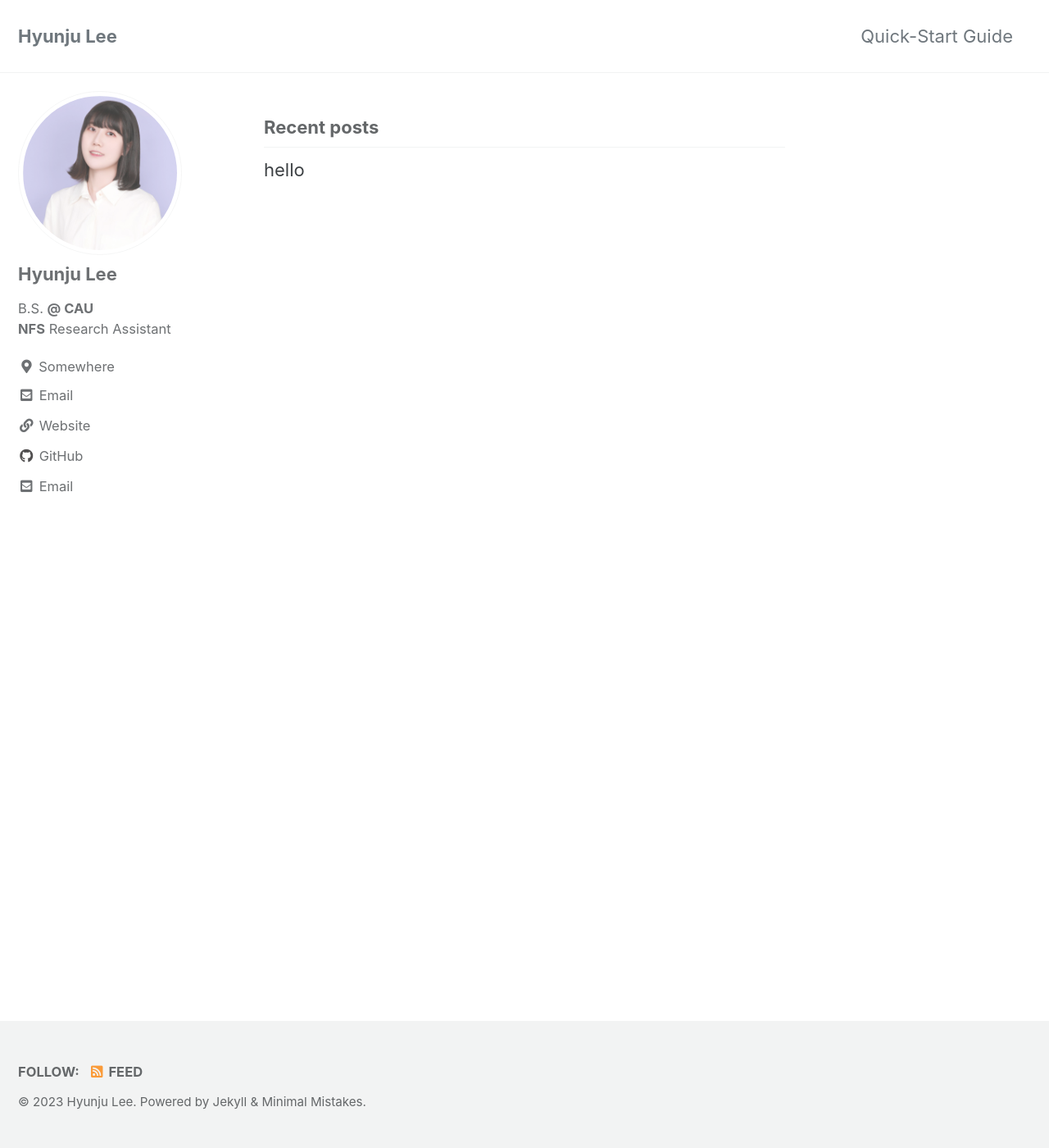
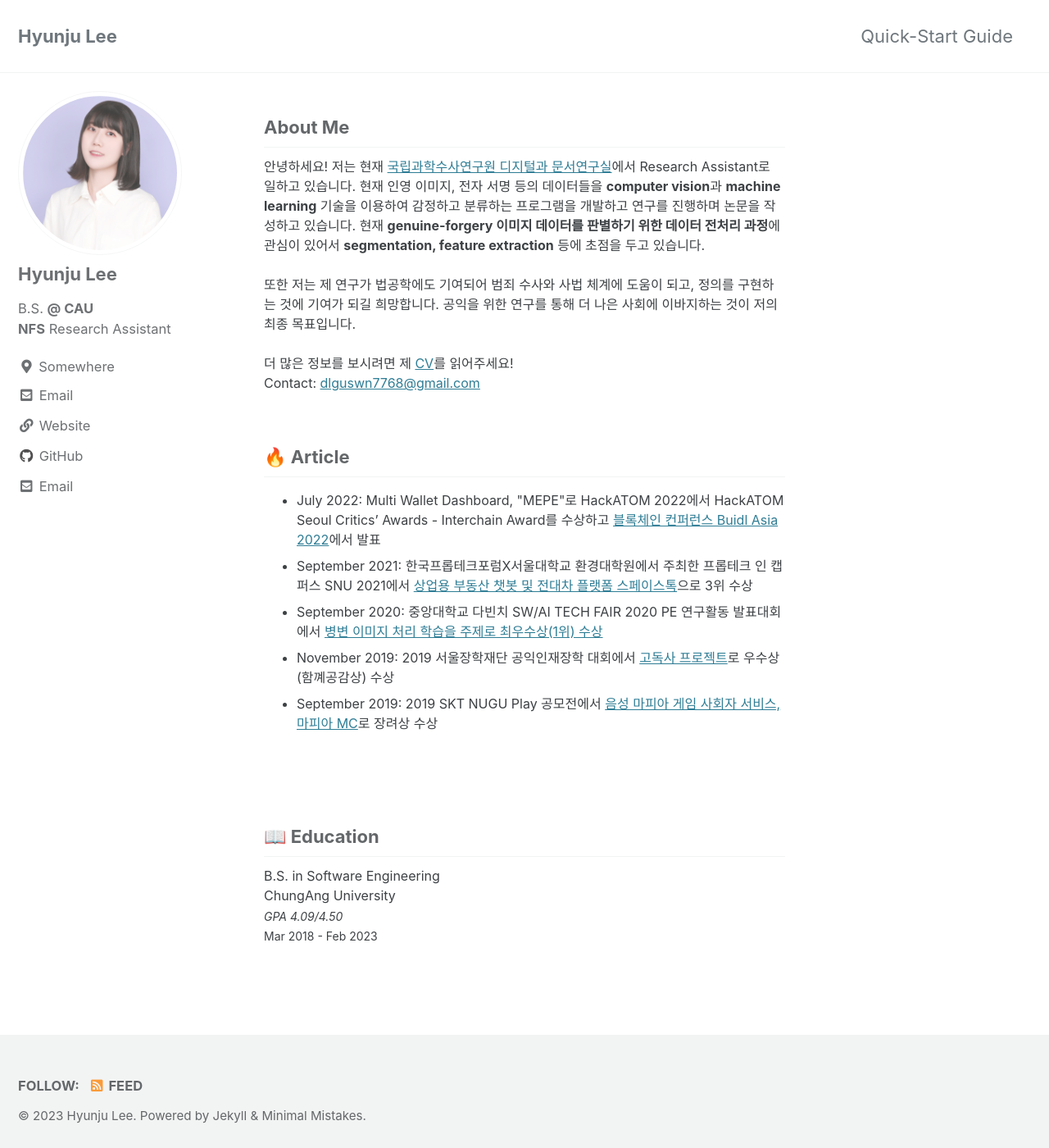
Before and after one commit to dlguswn3659/dlguswn3659.github.io, a Jekyll site: the page built from index.html, in a window 1280 px wide and 1400 px high. Shown: the whole window at 82% size. Built offline with Jekyll 4.4.1, drawn with Linux system fonts in a browser that asks for light colours; cached includes are drawn as plain includes; the list of posts is cut into pages by our own code.

Commit message:
[add] 설명문 추가

```diff
--- a/_layouts/home.html
+++ b/_layouts/home.html
@@ -4,10 +4,58 @@ layout: archive
 
 {{ content }}
 
-<h3 class="archive__subtitle">{{ site.data.ui-text[site.locale].recent_posts | default: "Recent Posts" }}</h3>
-<diV>
-  hello
-</diV>
+<!-- <h3 class="archive__subtitle">{{ site.data.ui-text[site.locale].recent_posts | default: "Recent Posts" }}</h3> -->
+<h3 class="archive__subtitle">About Me</h3>
+<div style="font-size: 16px;">
+  안녕하세요! 저는 현재 <a href="https://www.nfs.go.kr/site/nfs/05/10503020000002017083103.jsp">국립과학수사연구원 디지털과 문서연구실</a>에서 Research Assistant로 일하고 있습니다.
+  현재 인영 이미지, 전자 서명 등의 데이터들을 <b>computer vision</b>과 <b>machine learning</b> 기술을 이용하여 감정하고 분류하는 프로그램을 개발하고 연구를 진행하며
+  논문을 작성하고 있습니다. 현재 <b>genuine-forgery 이미지 데이터를 판별하기 위한 데이터 전처리 과정</b>에 관심이 있어서 <b>segmentation, feature extraction</b> 등에
+  초점을 두고 있습니다.
+  <br/>
+  <br/>
+  또한 저는 제 연구가 법공학에도 기여되어 범죄 수사와 사법 체계에 도움이 되고, 정의를 구현하는 것에 기여가 되길 희망합니다. 공익을 위한 연구를 통해
+  더 나은 사회에 이바지하는 것이 저의 최종 목표입니다.
+  <br/>
+  <br/>
+  더 많은 정보를 보시려면 제 <a href="../assets/files/Resume_Korean_ver.pdf">CV</a>를 읽어주세요!
+  <br/>
+  Contact: <a href="dlguswn3659@gmail.com">dlguswn7768@gmail.com</a>
+</div>
+<br/>
+<h3 class="archive__subtitle">🔥 Article</h3>
+<div style="font-size: 16px;">
+  <ul>
+    <li>
+      July 2022: Multi Wallet Dashboard, "MEPE"로 HackATOM 2022에서 HackATOM Seoul Critics’ Awards - Interchain Award를 수상하고
+      <a href="https://www.hankyung.com/it/article/202208091296i">블록체인 컨퍼런스 Buidl Asia 2022</a>에서 발표
+    </li>
+    <li>
+      September 2021: 한국프롭테크포럼X서울대학교 환경대학원에서 주최한 프롭테크 인 캡퍼스 SNU 2021에서
+      <a href="https://www.sedaily.com/NewsView/22QEHN4DYP">상업용 부동산 챗봇 및 전대차 플랫폼 스페이스톡</a>으로
+      3위 수상
+    </li>
+    <li>
+      September 2020: 중앙대학교 다빈치 SW/AI TECH FAIR 2020 PE 연구활동 발표대회에서
+      <a href="https://swedu.cau.ac.kr/board/view?menuid=001006002&pagesize=10&boardtypeid=5&boardid=338">병변 이미지 처리 학습을 주제로 최우수상(1위) 수상</a>
+    </li>
+    <li>
+      November 2019: 2019 서울장학재단 공익인재장학 대회에서 <a href="https://mediahub.seoul.go.kr/archives/1256650?tr_code=m_snews">고독사 프로젝트</a>로 우수상(함꼐공감상) 수상
+    </li>
+    <li>
+      September 2019:
+      2019 SKT NUGU Play 공모전에서 <a href="https://m.blog.naver.com/PostView.naver?isHttpsRedirect=true&blogId=nuguai&logNo=221639899519">음성 마피아 게임 사회자 서비스, 마피아 MC</a>로 장려상 수상
+    </li>
+  </ul>
+</div>
+<br/>
+<br/>
+<h3 class="archive__subtitle">📖 Education</h3>
+<div style="font-size: 16px;">
+<div>B.S. in Software Engineering</div>
+<div>ChungAng University</div>
+<div style="font-size: 14px; font-style: italic; margin-top: 3px;">GPA 4.09/4.50</div>
+<div style="font-size: 14px; margin-top: 3px;">Mar 2018 - Feb 2023</div>
+</div>
 
 {% if paginator %}
   {% assign posts = paginator.posts %}
```
Also changed, not shown: 1 other file.
